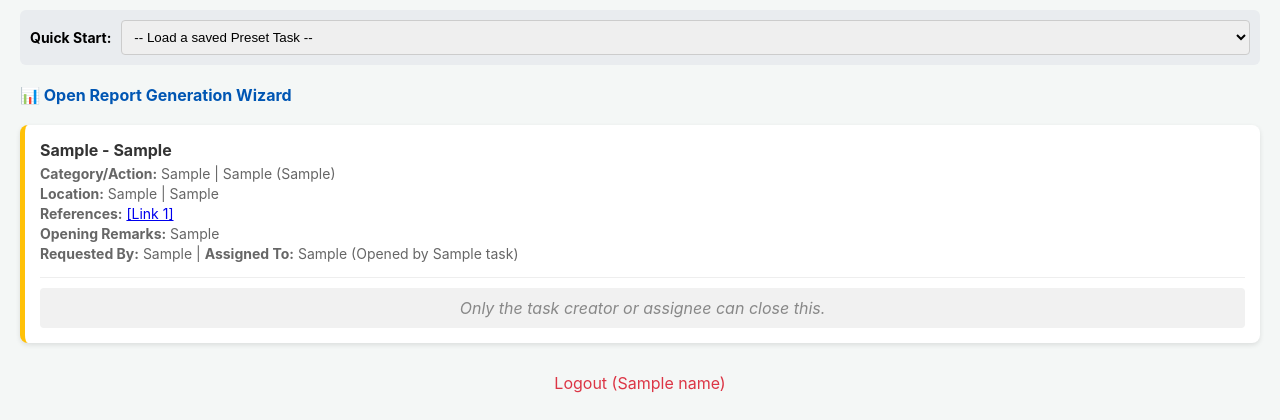
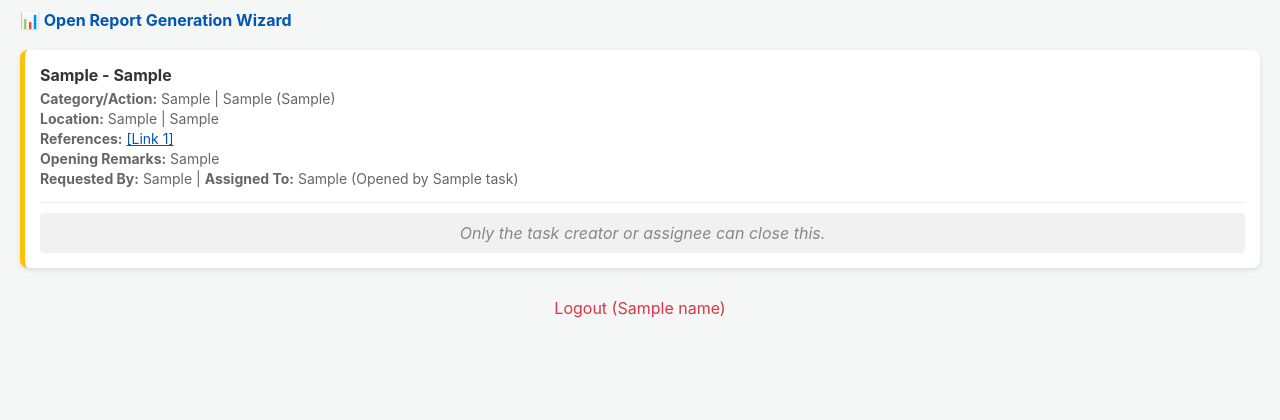
Before and after one commit to DRL8490/DAR, a Flask app: template templates/dashboard.html in a window 1280 px wide. Shown: the part 89-509 px from the top of the page. Run offline with Flask 3, Linux system fonts and the light colour scheme; tables that the repository leaves empty hold one stand-in row (values such as "Sample post"); the template is opened without the code that fills it: values that come from a table or form of the project are taken from there, most other values are stand-ins (such as "Sample title", 1, 10 or a date in 2020).

Commit message:
removed quickstart from dashboard

```diff
--- a/templates/dashboard.html
+++ b/templates/dashboard.html
@@ -8,7 +8,6 @@
         body { font-family: -apple-system, BlinkMacSystemFont, Arial, sans-serif; background-color: #f4f7f6; padding: 20px; margin: 0; }
         .header { display: flex; justify-content: space-between; align-items: center; margin-bottom: 10px; }
         .btn-new { background-color: #0056b3; color: white; padding: 10px 15px; text-decoration: none; border-radius: 6px; font-weight: bold; }
-        .preset-bar { background: #e9ecef; padding: 10px; border-radius: 6px; margin-bottom: 20px; display: flex; align-items: center; gap: 10px; }
         .task-card { background: white; padding: 15px; border-radius: 8px; box-shadow: 0 2px 5px rgba(0,0,0,0.1); margin-bottom: 15px; border-left: 5px solid #ffc107; }
         .task-title { font-size: 16px; font-weight: bold; margin: 0 0 5px 0; color: #333; }
         .task-detail { font-size: 14px; color: #666; margin: 3px 0; }
@@ -25,16 +24,6 @@
     <div class="header">
         <h2>Active Survey Tasks</h2>
         <a href="/new_task" class="btn-new">+ Open New Task</a>
-    </div>
-
-    <div class="preset-bar">
-        <strong style="font-size: 14px;">Quick Start:</strong>
-        <select onchange="if(this.value) window.location.href='/new_task?preset_id=' + this.value;" style="padding: 8px; flex: 1; border-radius: 4px; border: 1px solid #ccc;">
-            <option value="">-- Load a saved Preset Task --</option>
-            {% for p in presets %}
-            <option value="{{ p.id }}">{{ p.preset_name }}</option>
-            {% endfor %}
-        </select>
     </div>
 
     <div style="margin-bottom: 20px;">
@@ -58,7 +47,7 @@
             <p class="task-detail"><strong>Category/Action:</strong> {{ task.task_category }} | {{ task.action_required }} ({{ task.instrument }})</p>
             <p class="task-detail"><strong>Location:</strong> {{ task.location or 'N/A' }} | {{ task.sub_location or 'N/A' }}</p>
             {% if task.reference_links %}
-            <p class="task-detail"><strong>References:</strong> {% for link in task.reference_links.split(' | ') %}<a href="{{ link }}" target="_blank">[Link {{ loop.index }}]</a> {% endfor %}</p>
+            <p class="task-detail"><strong>References:</strong> {% for link in task.reference_links.split(' | ') %}<a href="{{ link }}" target="_blank" style="color: #0056b3; text-decoration: underline;">[Link {{ loop.index }}]</a> {% endfor %}</p>
             {% endif %}
             <p class="task-detail"><strong>Opening Remarks:</strong> {{ task.remarks or 'None' }}</p>
             <p class="task-detail"><strong>Requested By:</strong> {{ task.requestor }} | <strong>Assigned To:</strong> {{ task.assigned_to }} (Opened by {{ task.surveyor_name }})</p>
```
